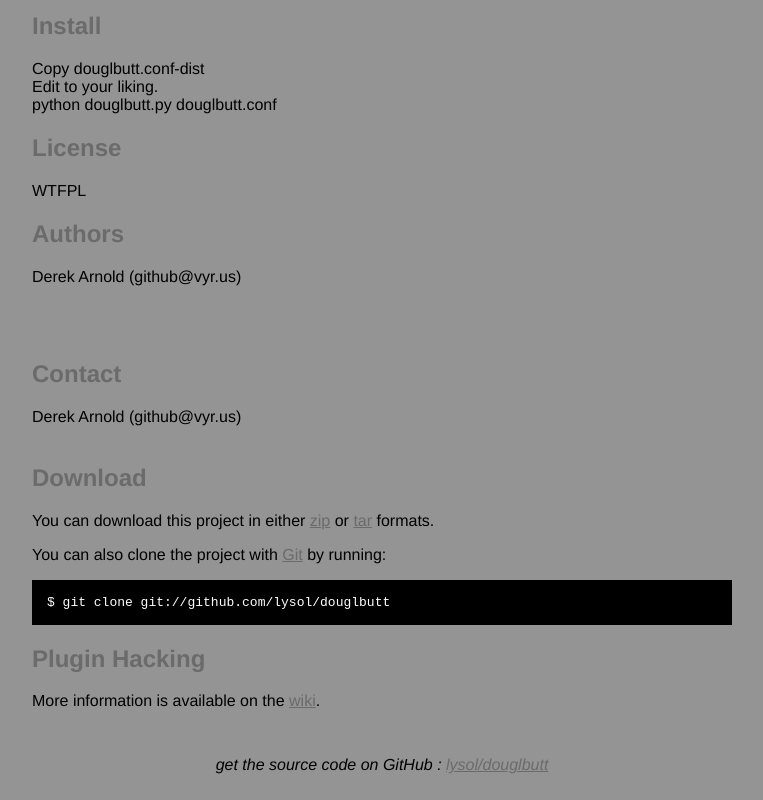
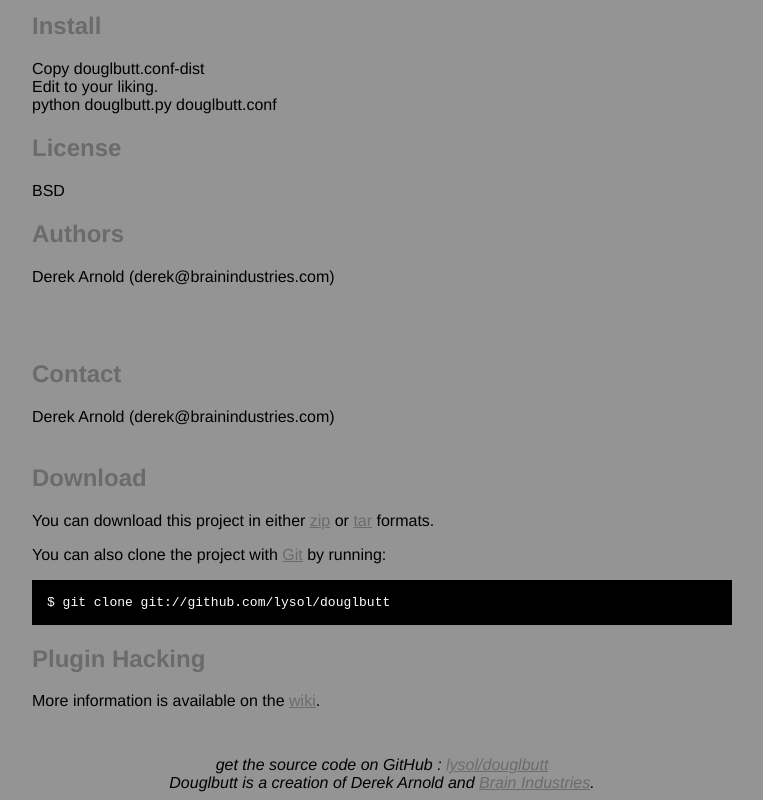
Before and after one commit to lysol/dkpgrcsk, a plain HTML site: page index.html in a window 1280 px wide. Shown: the part 358-1158 px from the top of the page, without its empty margins (258-1021 px from the left). Drawn offline with Linux system fonts and the light colour scheme.

Commit message:
Changed license and added BI link.

```diff
--- a/index.html
+++ b/index.html
@@ -69,13 +69,13 @@ Edit to your liking.<br />
 
 python douglbutt.py douglbutt.conf</p>
 <h2>License</h2>
-<p>WTFPL</p>
+<p>BSD</p>
 <h2>Authors</h2>
-<p>Derek Arnold (github@vyr.us)<br />
+<p>Derek Arnold (derek@brainindustries.com)<br />
 <br/><br />
 <br/>      </p>
 <h2>Contact</h2>
-<p>Derek Arnold (github@vyr.us)<br />
+<p>Derek Arnold (derek@brainindustries.com)<br />
 <br/>      </p>
 
 
@@ -96,7 +96,8 @@ python douglbutt.py douglbutt.conf</p>
     </p>
 
     <div class="footer">
-      get the source code on GitHub : <a href="http://github.com/lysol/douglbutt">lysol/douglbutt</a>
+      get the source code on GitHub : <a href="http://github.com/lysol/douglbutt">lysol/douglbutt</a><br />
+      Douglbutt is a creation of Derek Arnold and <a href="http://brainindustries.com">Brain Industries</a>.
     </div>
 
   </div>
```
